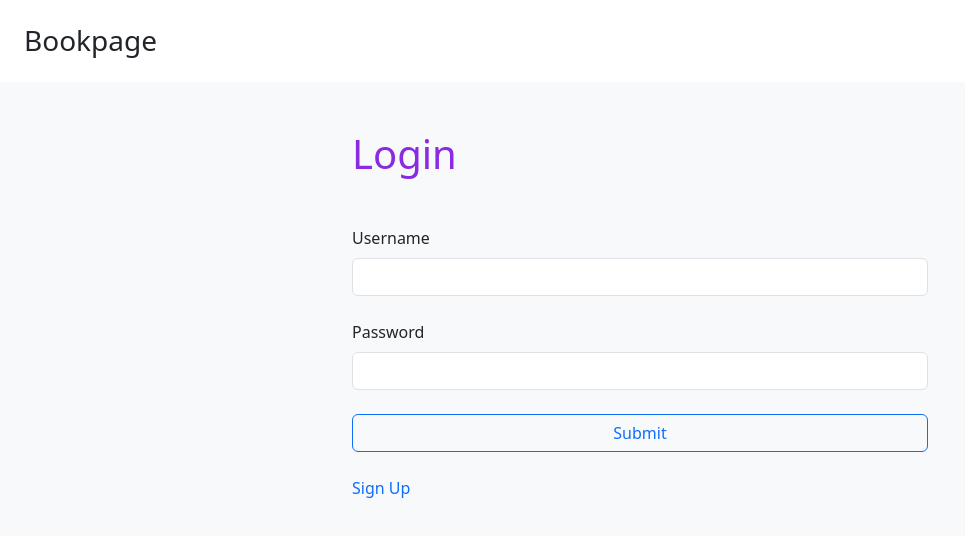
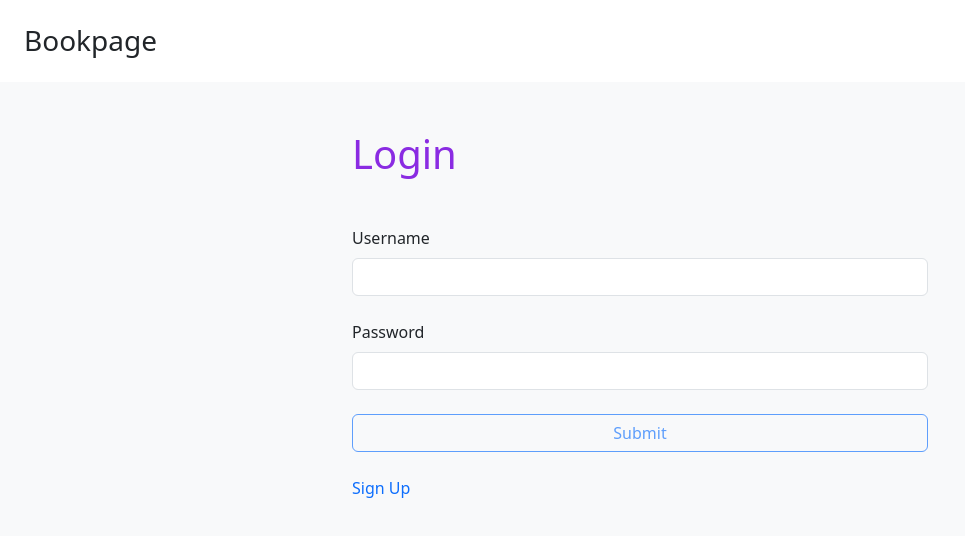
Before and after one commit to ZVKubajak/book-page, a React (Vite) app in the folder client/: page /login in a window 1280 px wide. Shown: the top 536 px of the page, without its empty margins (0-965 px from the left). Built offline with nearby package versions, Linux system fonts and the light colour scheme.

Commit message:
Adds form validation to the login page

```diff
--- a/client/src/index.css
+++ b/client/src/index.css
@@ -57,6 +57,7 @@ a {
     }
   }
 }
+
 h1, h2, h3, h4, h5 {
   margin-bottom: 0;
 }
--- a/client/src/pages/Login.tsx
+++ b/client/src/pages/Login.tsx
@@ -5,19 +5,41 @@ import { loginUser } from "../api/userAPI";
 import { Link, useNavigate } from "react-router-dom";
 
 const Login = () => {
+  const [nameIsEmpty, setNameIsEmpty] = useState(false);
+  const [disableSubmit, setDisableSubmit] = useState(true);
   const [loginData, setLoginData] = useState({
     username: '',
     password: ''
   });
+  const [passwordisEmpty, setPasswordIsEmpty] = useState(false);
 
   const handleChange = (e: ChangeEvent<HTMLInputElement | HTMLSelectElement>) => {
     const { name, value } = e.target;
-    setLoginData({
+    const updatedLoginData = {
       ...loginData,
       [name]: value
-    });
+    }
+    setLoginData(updatedLoginData);
+
+    // Update disableSubmit state based on the updatedLoginData
+    setDisableSubmit(
+      updatedLoginData.username.trim() === '' || updatedLoginData.password.trim() === ''
+    );
   };
-const navigate = useNavigate();
+
+  const handleBlur = (e: ChangeEvent<HTMLInputElement | HTMLSelectElement>) => {
+    const { name, value } = e.target;
+    if (name === 'username') {
+      setNameIsEmpty(value.trim() === '');
+    }
+
+    if (name === 'password') {
+      setPasswordIsEmpty(value.trim() === '');
+    }
+
+  };
+
+  const navigate = useNavigate();
 
   const handleSubmit = async (e: FormEvent) => {
     e.preventDefault();
@@ -41,19 +63,31 @@ const navigate = useNavigate();
           name='username'
           value={loginData.username || ''}
           onChange={handleChange}
+          onBlur={handleBlur}
           id="username"
-          className="form-control mb-4"
+          className={`form-control border ${nameIsEmpty ? 'border-danger' : ''}`}
         />
-        <label className='form-label'>Password</label>
+        {nameIsEmpty &&
+        	<div className='mt-2 text-danger'>
+          	Name is required.
+        	</div>
+        }
+        <label className='form-label mt-4'>Password</label>
         <input
           type='password'
           name='password'
           value={loginData.password || ''}
           onChange={handleChange}
           id="password"
-          className="form-control"
+          className={`form-control border ${passwordisEmpty ? 'border-danger' : ''}`}
+          onBlur={handleBlur}
         />
-        <button className="btn btn-outline-primary my-4" type='submit'>Submit</button>
+        {passwordisEmpty &&
+        	<div className="mt-2 text-danger">
+          	Password is required.
+        	</div>
+        }
+        <button disabled={disableSubmit} className="btn btn-outline-primary my-4" type='submit'>Submit</button>
       </form>
       <div>
         <Link className="link-offset-3" to="/signup">Sign Up</Link>
```
